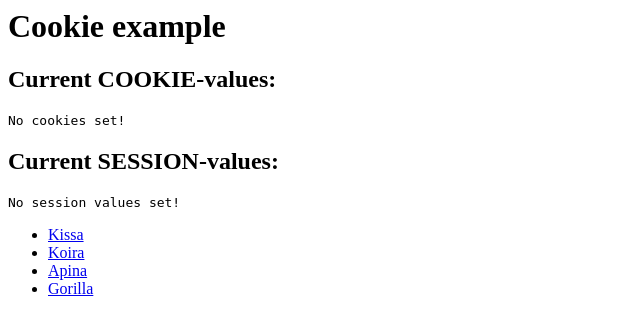
After one commit to datamonnit/opi_php, a PHP site: page /cookie_and_session.php in a window 1280 px wide. The commit adds this page. Shown: the top 335 px of the page, without its empty margins (0-640 px from the left). Run offline with PHP 8.4, Linux system fonts and the light colour scheme.

Commit message:
Some editing

```diff
--- /dev/null
+++ b/cookie/cookie_and_session.php
@@ -0,0 +1,98 @@
+<?php
+    session_start();
+
+    if (isset($_COOKIE['clicked'])) {
+        $_SESSION['clicked'] = $_COOKIE['clicked'];
+    }
+
+    $msg = "";
+
+
+    // If user clicked one of the links with GET-params id and name
+    if (isset($_GET['id']) && isset($_GET['name'])) {
+
+        if (!isset($_COOKIE['clicked'])) {
+
+            // If Cookie clicked is not set we set it
+            $klikattu[$_GET['id']] = $_GET['name'];
+            $klikattu = json_encode($klikattu);
+
+            setcookie('clicked', $klikattu, time() + 60);
+            $_SESSION['clicked'] = $klikattu;
+
+
+        } else {
+
+            // If it is allready there we retrieve the value...
+            $klikattu = json_decode($_COOKIE['clicked'], true);
+
+            if (in_array($_GET['name'],$klikattu)) {
+
+                // if name is allready found we give a message
+                $msg = "You have allready clicked {$_GET['name']}!";
+
+
+            } else {
+                // We add clicked value to the cookie
+                $msg = "You selected {$_GET['name']}.";
+                $klikattu[$_GET['id']] = $_GET['name'];
+                $klikattu = json_encode($klikattu);
+                setcookie('clicked', $klikattu, time() + 3600);
+                $_SESSION['clicked'] = $klikattu;
+
+            }
+        }
+    }
+?>
+<h1>Cookie example</h1>
+
+<h2>Current COOKIE-values:</h2>
+<pre>
+<?php
+if (count($_COOKIE) > 0) {
+
+    foreach ($_COOKIE as $key=>$value){
+        echo "$key => $value".PHP_EOL;
+    }
+
+} else {
+
+    echo "No cookies set!";
+
+}
+
+?>
+</pre>
+
+<h2>Current SESSION-values:</h2>
+<pre>
+<?php
+if (count($_SESSION) > 0) {
+
+    foreach ($_SESSION as $key=>$value){
+        echo "$key => $value".PHP_EOL;
+    }
+
+} else {
+
+    echo "No session values set!";
+
+}
+
+?>
+</pre>
+
+<p><?php echo $msg; ?></p>
+<ul>
+    <li>
+        <a href="<?php echo $_SERVER['PHP_SELF']; ?>?id=1&name=kissa">Kissa</a>
+    </li>
+    <li>
+        <a href="<?php echo $_SERVER['PHP_SELF']; ?>?id=2&name=koira">Koira</a>
+    </li>
+    <li>
+        <a href="<?php echo $_SERVER['PHP_SELF']; ?>?id=3&name=apina">Apina</a>
+    </li>
+    <li>
+        <a href="<?php echo $_SERVER['PHP_SELF']; ?>?id=4&name=gorilla">Gorilla</a>
+    </li>
```
Also changed, not shown: cookie/cookie.MD (added, +2 -0 lines), cookie/set_cookie.php (+35 -6 lines).
